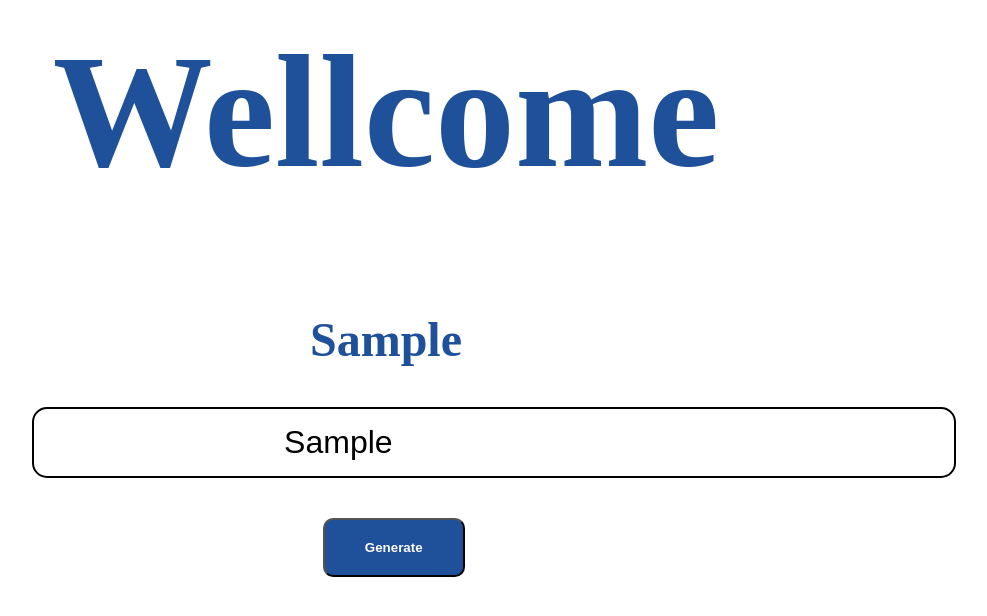
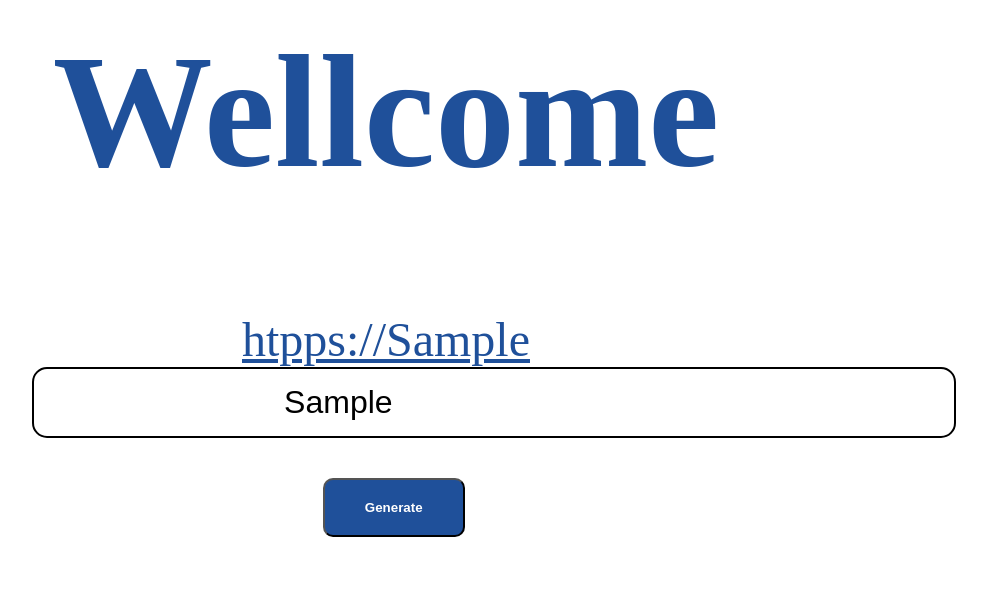
Before and after one commit to Siraj-Abdulkadir/QR-Code-Generator, a plain HTML site: page index.html in a window 1280 px wide. Both pictures are taken after typing "Sample" into the empty fields and a click on the button "Generate". Shown: the whole page, without its empty margins (254-1241 px from the left). Drawn offline with Linux system fonts and the light colour scheme.

Commit message:
made some changes

```diff
--- a/index.html
+++ b/index.html
@@ -8,8 +8,11 @@
 </head>
 <body>
     <h1 class="wellcomeText">Wellcome</h1>
-    <h2 id="h2Text" class="urlText">""</h2>
-   <input id="inputBox" placeholder="Enter your link">
+
+   <a id="linkText" class="urlText" href="" target="_blank"></a>
+
+        <input class="h2Box" id="inputBox" placeholder="Enter your link">
+
    <button class="generateButton" id="generateButton" onclick="onclickGenerator()">Generate</button>
 
    <script src="./index.js"></script>
--- a/index.js
+++ b/index.js
@@ -1,6 +1,6 @@
 const generateButton = document.getElementById("generateButton");
 
-const h2Text = document.getElementById("h2Text");
+const linkText = document.getElementById("linkText");
 
 // import inquirer from 'inquirer';
 const inputBox= document.getElementById("inputBox").value;
@@ -12,6 +12,7 @@ inputBox.addEventListener('keyup', onclickGenerator)
 function onclickGenerator(){
     const inputBox= document.getElementById("inputBox").value;
     console.log(inputBox)
-    h2Text.innerHTML = inputBox;
+    linkText.innerText = `htpps://${inputBox}`
+    linkText.setAttribute('href', inputBox )
     return inputBox;
 }
--- a/main.css
+++ b/main.css
@@ -16,7 +16,7 @@
 
 }
 
-input {
+.h2Box{
     margin: 0 0 0 22%;
     border-radius: 15px;
     border: black 2px solid;
```
